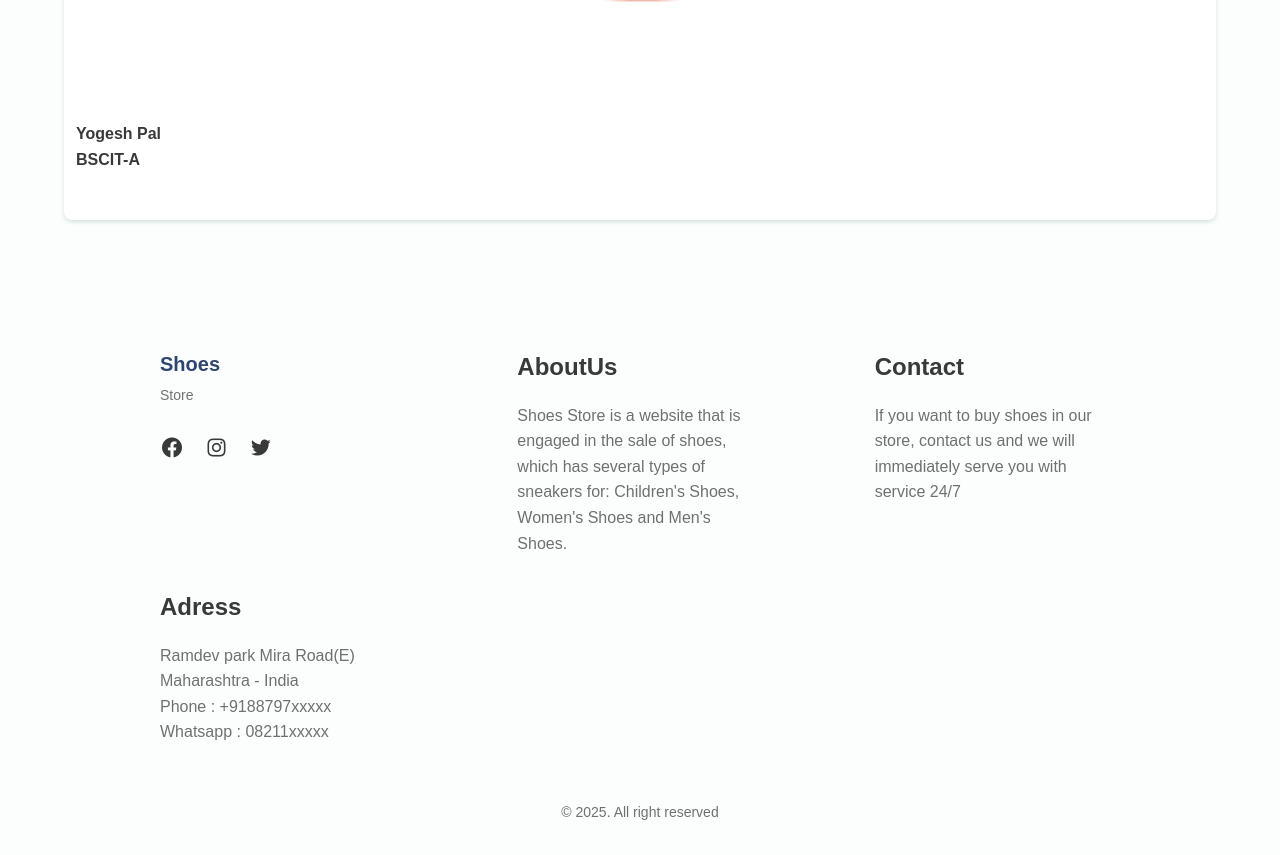
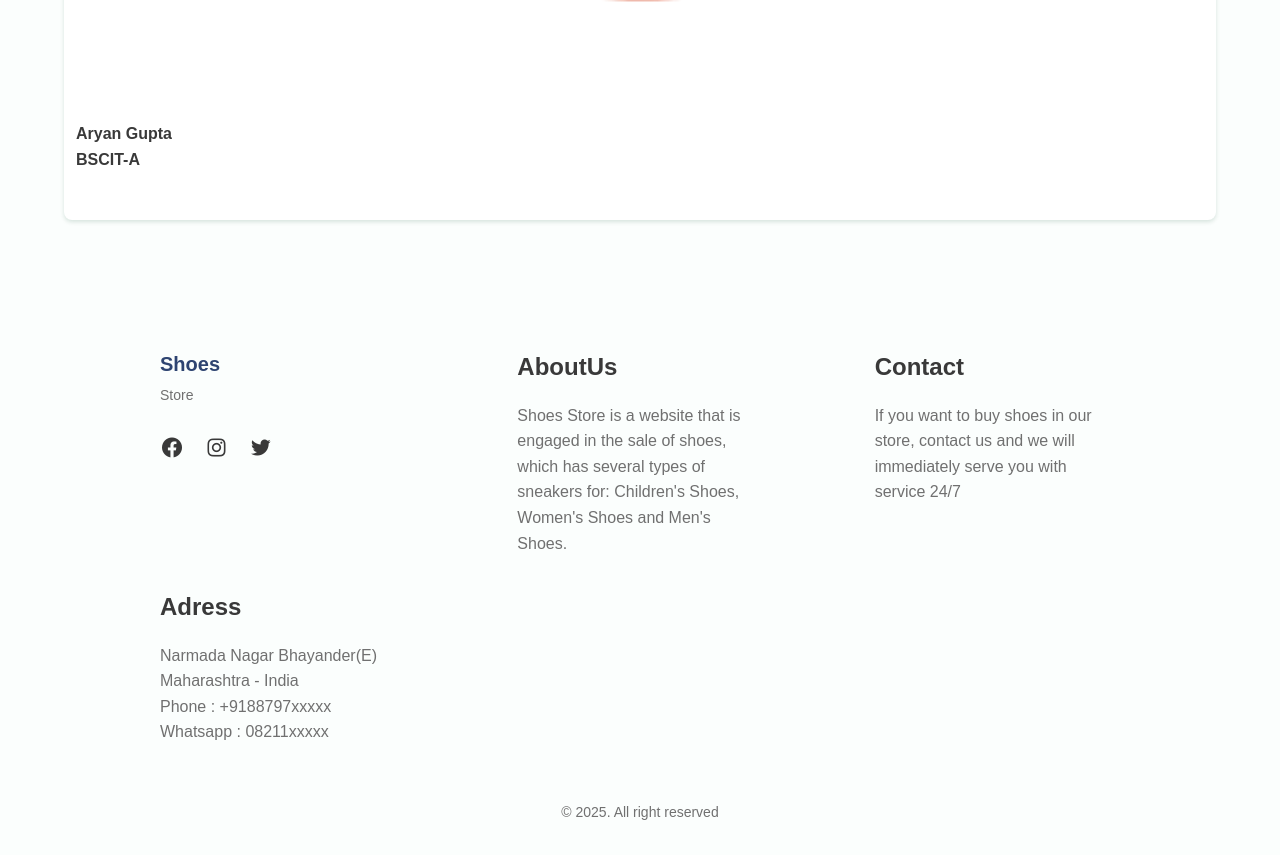
Before and after one commit to Aryan-p-s/shoes-shopping-website, a plain HTML site: page AboutUs2.html in a window 1280 px wide. Shown: the part 1813-2668 px from the top of the page. Drawn offline with nearby package versions, Linux system fonts and the light colour scheme.

Commit message:
Update AboutUs2.html

```diff
--- a/AboutUs2.html
+++ b/AboutUs2.html
@@ -54,7 +54,7 @@
     <div class="products__container bd-grid slick_two">
         <div class="products__content">
             <img src="images/Nopal.png" alt="" class="product__img">
-            <h3 class="products__name">Yogesh Pal</h3>
+            <h3 class="products__name">Aryan Gupta</h3>
             <h3 class="products__name">BSCIT-A</h3>
         </div>
 
@@ -82,7 +82,7 @@
             <div class="footer__content">
                 <h3 class="footer__title">Adress</h3>
                 <ul>
-                    <li>Ramdev park Mira Road(E)</li>
+                    <li>Narmada Nagar Bhayander(E)</li>
                     <li>Maharashtra - India</li>
                     <li>Phone : +9188797xxxxx</li>
                     <li>Whatsapp : 08211xxxxx</li>
```
